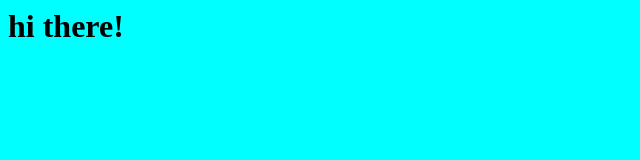
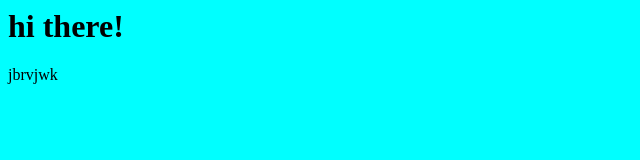
Before and after one commit to Preethamiv/prac-1, a plain HTML site: page index.html in a window 1280 px wide. Shown: the full height of the page, 0-640 px from the left. Drawn offline with Linux system fonts and the light colour scheme.

Commit message:
navbar added

```diff
--- a/index.html
+++ b/index.html
@@ -1,5 +1,6 @@
 <html>
     <body style="background-color: aqua;">
         <h1>hi there!</h1>
+        <navbar>jbrvjwk</navbar>
     </body>
 </html>
```
